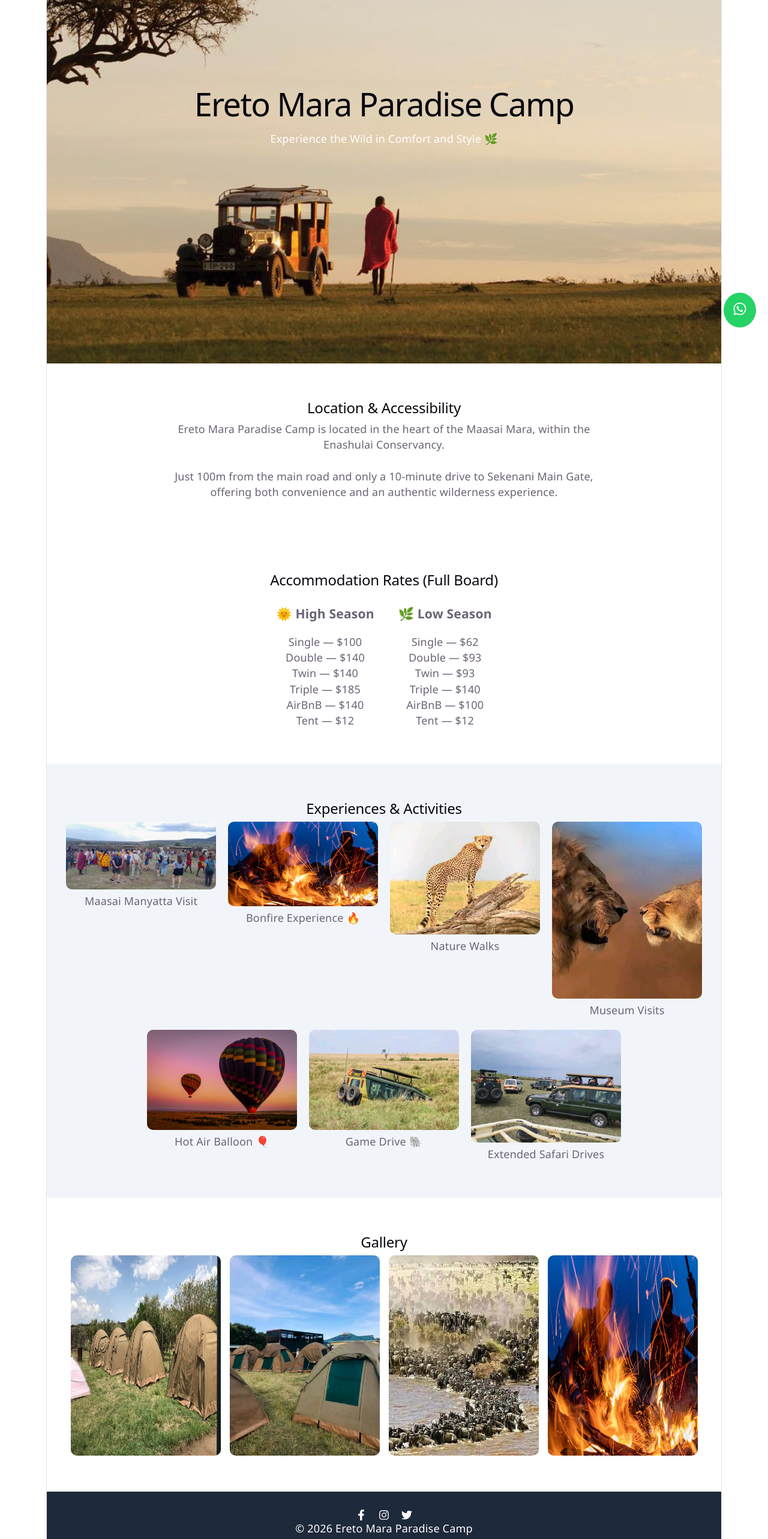
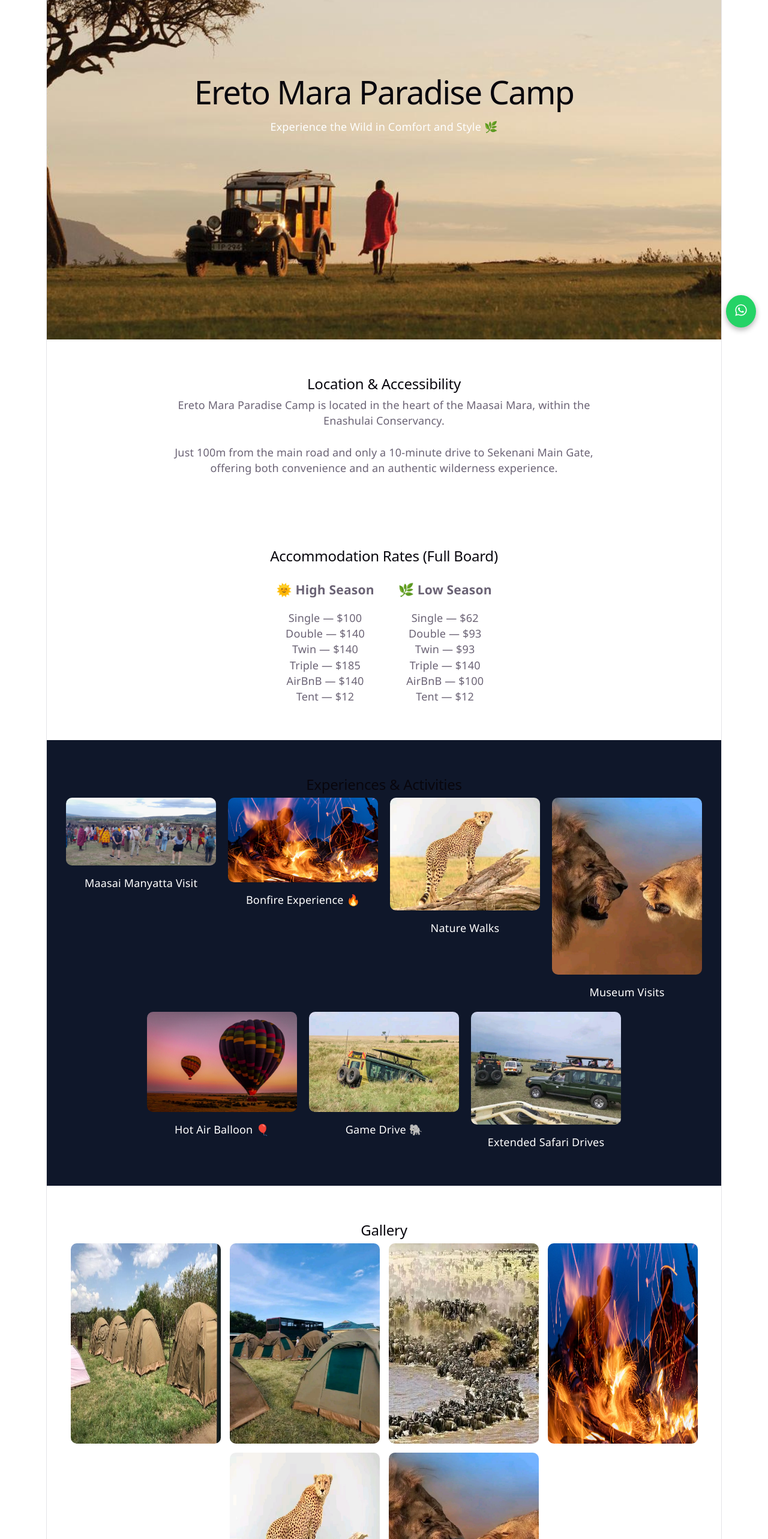
Before and after one commit to kabera26/ereto-mara-pitch, a React (Vite) app: page / in a window 1280 px wide. Shown: the part 234-2800 px from the top of the page at 60% size. Built offline with nearby package versions, Linux system fonts and the light colour scheme.

Commit message:
Final polish - dark activities + fixed gallery + whatsapp

```diff
--- a/src/App.jsx
+++ b/src/App.jsx
@@ -3,6 +3,7 @@ import heroImage from './assets/mara1.jpg';
 import campfireImage from './assets/campfire.jpg';
 import tentImage from './assets/tent.jpg';
 
+// Activities images
 import manyatta from './assets/manyatta.jpg';
 import balloon from './assets/hotair-balloon.jpg';
 import drive1 from './assets/landcruiser-drive1.jpg';
@@ -10,6 +11,7 @@ import drive2 from './assets/landcruiser-drive2.jpg';
 import cheetah from './assets/cheetah.jpg';
 import lion from './assets/lion.jpg';
 
+// Gallery images (ALL)
 import tent2 from './assets/tent2.jpg';
 import wildebeest from './assets/wildebeest.jpg';
 
@@ -19,7 +21,7 @@ function App() {
   return (
     <div style={{ fontFamily: "'Segoe UI', sans-serif" }}>
 
-      {/* FLOATING WHATSAPP BUTTON */}
+      {/* WHATSAPP BUTTON (FIXED) */}
       <a
         href="https://wa.me/27821234567"
         target="_blank"
@@ -30,16 +32,17 @@ function App() {
           right: '20px',
           backgroundColor: '#25D366',
           color: 'white',
-          padding: '15px',
+          padding: '14px',
           borderRadius: '50%',
-          fontSize: '24px',
-          zIndex: 1000
+          fontSize: '22px',
+          zIndex: 9999,
+          boxShadow: '0 4px 10px rgba(0,0,0,0.3)'
         }}
       >
         <FaWhatsapp />
       </a>
 
-      {/* HERO (FULL SCREEN) */}
+      {/* HERO */}
       <section
         style={{
           height: '100vh',
@@ -49,8 +52,7 @@ function App() {
           justifyContent: 'center',
           alignItems: 'center',
           color: 'white',
-          textAlign: 'center',
-          padding: '20px'
+          textAlign: 'center'
         }}
       >
         <h1 style={{ fontSize: '3rem' }}>Ereto Mara Paradise Camp</h1>
@@ -95,8 +97,8 @@ function App() {
         </div>
       </section>
 
-      {/* ACTIVITIES */}
-      <section style={{ padding: '60px 20px', textAlign: 'center', background: '#f1f5f9' }}>
+      {/* ACTIVITIES (DARK MODE 🔥) */}
+      <section style={{ padding: '60px 20px', textAlign: 'center', background: '#0f172a', color: 'white' }}>
         <h2>Experiences & Activities</h2>
 
         <div style={{ display: 'flex', flexWrap: 'wrap', justifyContent: 'center', gap: '20px' }}>
@@ -110,26 +112,43 @@ function App() {
             { img: drive2, text: "Extended Safari Drives" }
           ].map((item, i) => (
             <div key={i} style={{ width: '250px' }}>
-              <img src={item.img} style={{ width: '100%', borderRadius: '10px' }} />
-              <p>{item.text}</p>
+              <img
+                src={item.img}
+                style={{
+                  width: '100%',
+                  borderRadius: '10px',
+                  transition: '0.3s',
+                  cursor: 'pointer'
+                }}
+                onMouseEnter={e => {
+                  e.target.style.transform = 'scale(1.05)';
+                  e.target.style.boxShadow = '0 10px 20px rgba(0,0,0,0.5)';
+                }}
+                onMouseLeave={e => {
+                  e.target.style.transform = 'scale(1)';
+                  e.target.style.boxShadow = 'none';
+                }}
+              />
+              <p style={{ marginTop: '10px' }}>{item.text}</p>
             </div>
           ))}
         </div>
       </section>
 
-      {/* GALLERY */}
+      {/* GALLERY (FIXED + COMPLETE) */}
       <section style={{ padding: '60px 20px', textAlign: 'center' }}>
         <h2>Gallery</h2>
 
         <div style={{ display: 'flex', flexWrap: 'wrap', gap: '15px', justifyContent: 'center' }}>
-          {[tentImage, tent2, wildebeest, campfireImage].map((img, i) => (
+          {[tentImage, tent2, wildebeest, campfireImage, cheetah, lion].map((img, i) => (
             <img
               key={i}
               src={img}
               style={{
                 width: '250px',
                 borderRadius: '10px',
-                transition: '0.3s'
+                transition: '0.3s',
+                cursor: 'pointer'
               }}
               onMouseEnter={e => e.target.style.transform = 'scale(1.05)'}
               onMouseLeave={e => e.target.style.transform = 'scale(1)'}
@@ -140,7 +159,7 @@ function App() {
 
       {/* FOOTER */}
       <footer style={{ padding: '30px', textAlign: 'center', background: '#1e293b', color: 'white' }}>
-        <div style={{ display: 'flex', justifyContent: 'center', gap: '20px' }}>
+        <div style={{ display: 'flex', justifyContent: 'center', gap: '20px', fontSize: '1.4rem' }}>
           <FaFacebookF />
           <FaInstagram />
           <FaTwitter />
```
